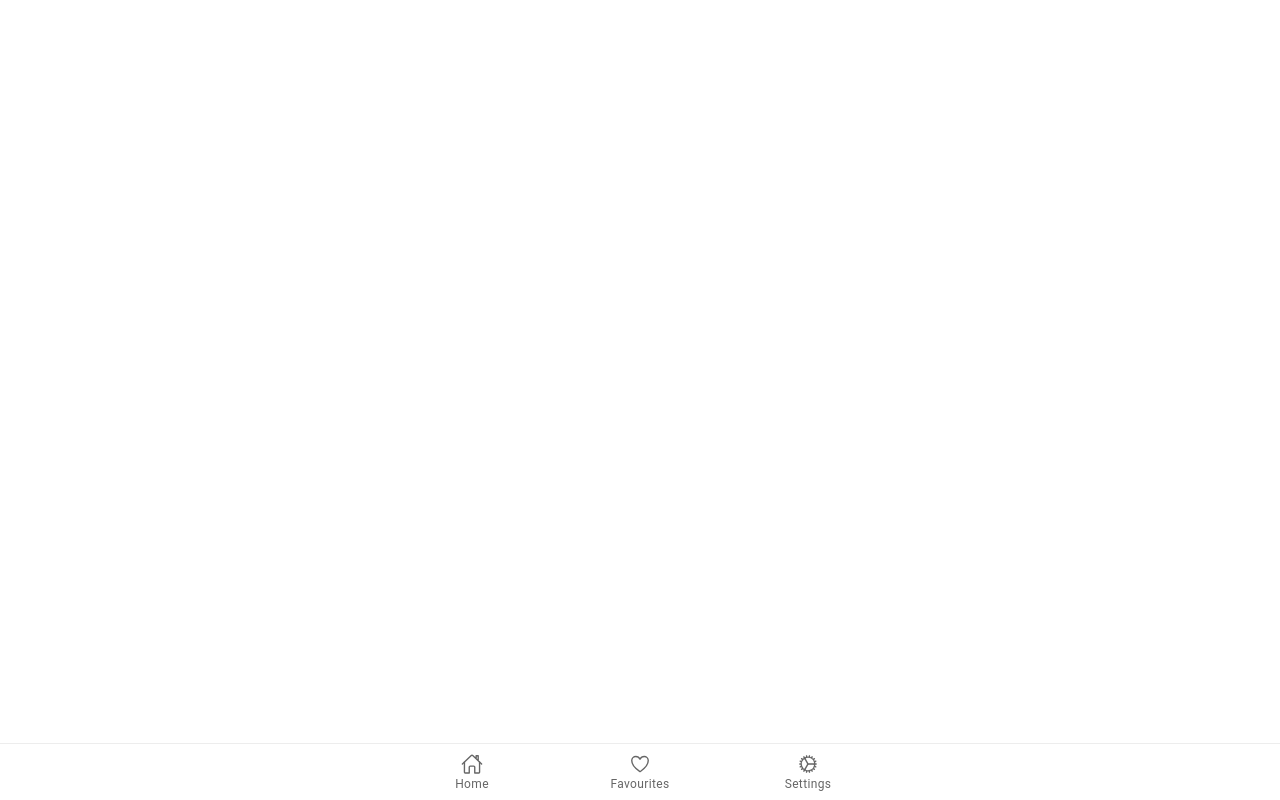
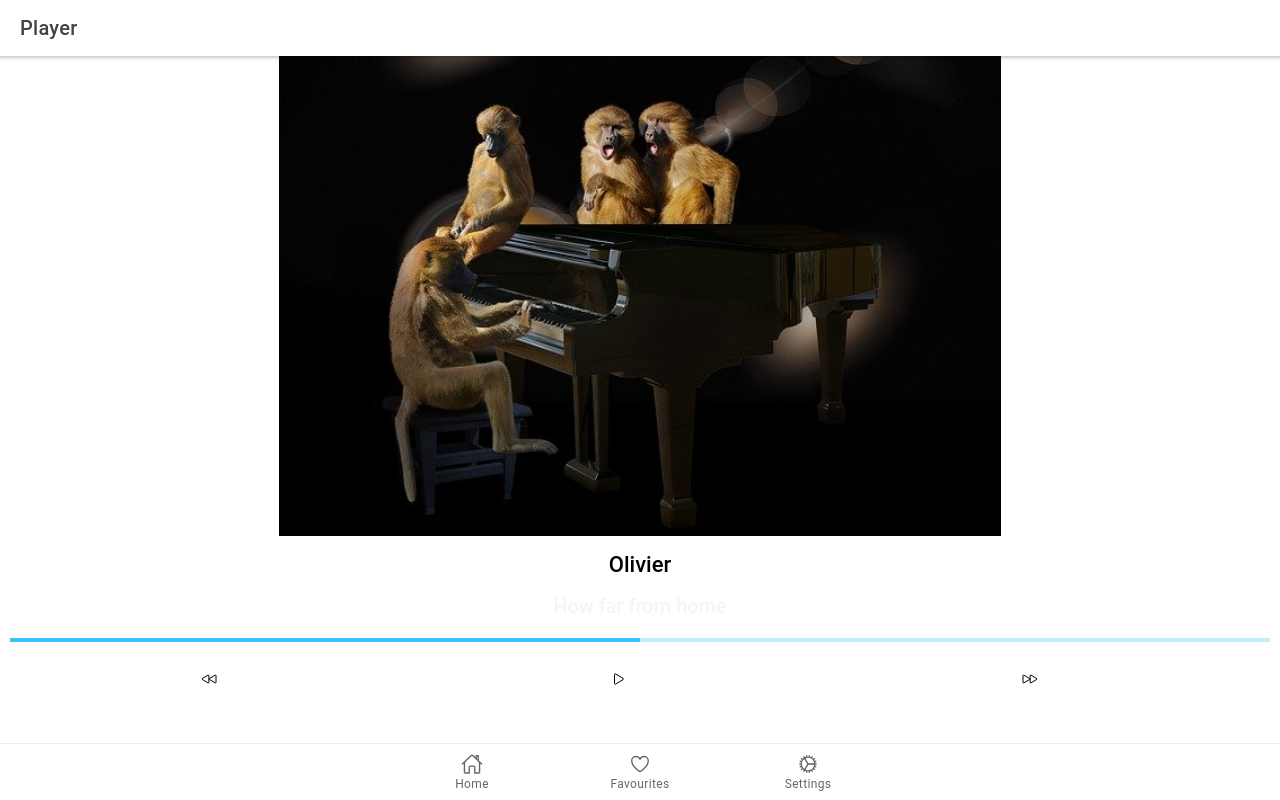
Before and after one commit to OlivierJM/letsingapp, a React (Create React App) app: page /player in a window 1280 px wide. Built offline with nearby package versions, Linux system fonts and the light colour scheme.

Commit message:
added a player view

```diff
--- a/capacitor.config.json
+++ b/capacitor.config.json
@@ -4,9 +4,5 @@
   "bundledWebRuntime": false,
   "npmClient": "npm",
   "webDir": "build",
-  "cordova": {},
-  "server": {
-    "url": "http://192.168.8.100:8101",
-    "cleartext": true
-  }
+  "cordova": {}
 }
--- a/src/App.tsx
+++ b/src/App.tsx
@@ -31,6 +31,7 @@ import '@ionic/react/css/display.css';
 
 /* Theme variables */
 import './theme/variables.css';
+import PlayerMusic from './pages/TrackPlayer';
 
 const Home = loadable(() => import('./pages/Home'))
 const Favourites = loadable(() => import('./pages/Favourites'))
@@ -44,6 +45,7 @@ const App: React.FC = () => (
           <Route path="/home" component={Home} exact={true} />
           <Route path="/faves" component={Favourites} exact={true} />
           <Route path="/settings" component={Settings} />
+          <Route path='/player' component={PlayerMusic} />
           <Route path="/" render={() => <Redirect to="/home" />} exact={true} />
         </IonRouterOutlet>
         <IonTabBar slot="bottom">
--- /dev/null
+++ b/src/components/Player.tsx
@@ -0,0 +1,80 @@
+import React from "react";
+import {
+  IonPage,
+  IonHeader,
+  IonToolbar,
+  IonTitle,
+  IonContent,
+  IonImg,
+  IonText,
+  IonGrid,
+  IonRow,
+  IonCol,
+  IonIcon,
+  IonProgressBar
+} from "@ionic/react";
+import animals from "../images/animals0.jpg";
+import "../theme/Track.css";
+import {
+  playOutline,
+  playForwardOutline,
+  playBackOutline
+} from "ionicons/icons";
+
+const Player: React.FC = () => {
+  return (
+    <IonPage>
+      <IonHeader>
+        <IonToolbar>
+          <IonTitle>Player</IonTitle>
+        </IonToolbar>
+      </IonHeader>
+      <IonContent>
+        <IonImg
+          alt="album cover"
+          style={{
+            height: "60vh",
+            marginLeft: 60,
+            marginRight: 60
+          }}
+          src={animals}
+        />
+        <div className="text">
+          <IonText className="ion-text-center">
+            <h3>Olivier</h3>
+          </IonText>
+          <IonText color="light" className="ion-text-center">
+            <h4>How far from home</h4>
+          </IonText>
+        </div>
+        <IonGrid>
+          <IonRow>
+            <IonCol>
+              <IonProgressBar color="secondary" value={0.5}></IonProgressBar>
+              <br />
+            </IonCol>
+          </IonRow>
+          <IonRow
+            style={{
+              marginLeft: '15%',
+              marginRight: '-12%'
+            }}
+          >
+            <IonCol size="4">
+              <IonIcon icon={playBackOutline} />
+            </IonCol>
+
+            <IonCol size="4">
+              <IonIcon icon={playOutline} />
+            </IonCol>
+            <IonCol size="4">
+              <IonIcon icon={playForwardOutline} />
+            </IonCol>
+          </IonRow>
+        </IonGrid>
+      </IonContent>
+    </IonPage>
+  );
+};
+
+export default Player;
--- a/src/components/Track.tsx
+++ b/src/components/Track.tsx
@@ -7,7 +7,8 @@ import {
   IonIcon,
   IonAvatar,
   IonImg,
-  IonActionSheet
+  IonActionSheet,
+  IonRouterLink
 } from "@ionic/react";
 import "../theme/Track.css";
 import {
@@ -18,7 +19,8 @@ import {
   share,
   playCircleOutline,
   heart,
-  close
+  close,
+  playOutline
 } from "ionicons/icons";
 
 interface TrackType {
@@ -28,7 +30,7 @@ interface TrackType {
 
 const Track: React.FC<TrackType> = ({ title, thumbnail }: TrackType) => {
   const [isFave, setFave] = useState<boolean>(false);
-  const [showActionSheet, setShowActionSheet] = useState(false);
+  const [showActionSheet, setShowActionSheet] = useState<boolean>(false);
 
   function handleFavourite() {
     setFave(!isFave);
@@ -38,10 +40,15 @@ const Track: React.FC<TrackType> = ({ title, thumbnail }: TrackType) => {
       <IonItem>
         <IonGrid>
           <IonRow>
-            <IonCol size="2">
+            <IonCol size="1">
               <IonAvatar slot="start">
                 <IonImg alt={title} src={thumbnail} />
               </IonAvatar>
+            </IonCol>
+            <IonCol size="1">
+                <IonRouterLink routerDirection='forward' routerLink='/player'>
+                    <IonIcon icon={playOutline} />
+                </IonRouterLink>
             </IonCol>
             <IonCol size="6">{title}</IonCol>
             <IonCol size="2">
--- a/src/pages/Settings.tsx
+++ b/src/pages/Settings.tsx
@@ -1,6 +1,7 @@
 import React from 'react';
 import { IonContent, IonHeader, IonPage, IonTitle, IonToolbar } from '@ionic/react';
 import '../theme/Settings.css'
+import Player from '../components/Player';
 
 const Settings: React.FC = () => {
   return (
@@ -16,6 +17,7 @@ const Settings: React.FC = () => {
             <IonTitle size="large">Settings</IonTitle>
           </IonToolbar>
         </IonHeader>
+        <Player />
       </IonContent>
     </IonPage>
   );
--- /dev/null
+++ b/src/pages/TrackPlayer.tsx
@@ -0,0 +1,8 @@
+import React from 'react';
+import Player from '../components/Player';
+
+const PlayerMusic: React.FC = () => {
+  return <Player />
+};
+
+export default PlayerMusic;
--- a/src/theme/Track.css
+++ b/src/theme/Track.css
@@ -1,5 +1,8 @@
-@media (min-width: 0) and (max-width: 768px) {
+@media (min-width: 0) and (max-width: 1268px) {
     .hide-only-xs {
       display: none;
     }
+    /* .text {
+      margin-top: -14%;
+    } */
   }
```
Also changed, not shown: src/images/animals0.jpg (added).
